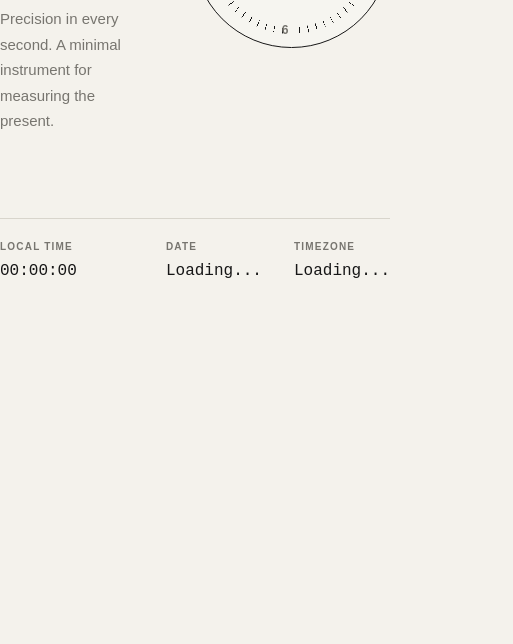
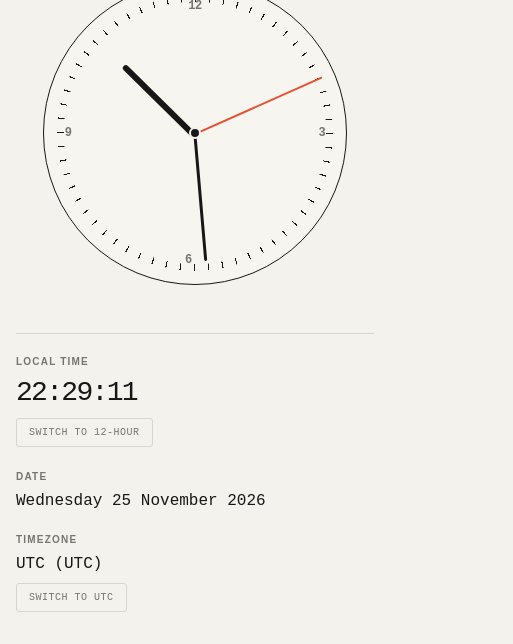
Before and after one commit to EILIYA-bni/javascript30-challenge, a plain HTML site: page 02-clock/index.html in a window 390 px wide. Shown: the part 593-1237 px from the top of the page, 513 px wide, since content can reach past the window. Before the commit the page ends 905 px from the top, so only its background shows below. Drawn offline with Linux system fonts and the light colour scheme.

Commit message:
Finished the jobgit add .git add .

```diff
--- a/02-clock/index.html
+++ b/02-clock/index.html
@@ -76,22 +76,37 @@
             </section>
         </main>
 
-        <!-- Digital information -->
+        <!-- Digital information and clock controls -->
         <footer class="information">
+
             <div class="time-information">
-                <span>LOCAL TIME</span>
-                <time datetime="digital-time">00:00:00</time>
+                <span id="time-mode-label">LOCAL TIME</span>
+
+                <time id="digital-time" class="digital-time" datetime="">00:00:00</time>
+
+                <button type="button" id="format-toggle" class="clock-control" aria-pressed="false">
+                    Switch to 12-hour
+                </button>
             </div>
 
             <div class="date-information">
                 <span>DATE</span>
-                <time datetime="current-date">Loading...</time>
+
+                <time id="current-date" class="current-date" datetime="">Loading...</time>
             </div>
 
             <div class="timezone-information">
                 <span>TIMEZONE</span>
-                <time datetime="timezone">Loading...</time>
+
+                <span id="timezone" class="timezone">
+                    Loading...
+                </span>
+
+                <button type="button" id="timezone-toggle" class="clock-control" aria-pressed="false">
+                    Switch to UTC
+                </button>
             </div>
+
         </footer>
     </div>
 </body>
--- a/02-clock/script.js
+++ b/02-clock/script.js
@@ -0,0 +1,223 @@
+/* SELECT HTML ELEMENTS */
+
+// Analog clock
+const secondHand = document.querySelector(".second-hand");
+const minuteHand = document.querySelector(".minute-hand");
+const hourHand = document.querySelector(".hour-hand");
+
+// Digital information
+const digitalTime = document.querySelector("#digital-time");
+const currentDate = document.querySelector("#current-date");
+const timezone = document.querySelector("#timezone");
+const timeModeLabel = document.querySelector("#time-mode-label");
+
+// Interactive controls
+const formatToggle = document.querySelector("#format-toggle");
+const timezoneToggle = document.querySelector("#timezone-toggle");
+
+
+/* CHECK HTML CONNECTIONS */
+
+const elements = {
+    secondHand,
+    minuteHand,
+    hourHand,
+    digitalTime,
+    currentDate,
+    timezone,
+    timeModeLabel,
+    formatToggle,
+    timezoneToggle
+};
+
+const missingElements = Object.entries(elements)
+    .filter(([name, element]) => !element)
+    .map(([name]) => name);
+
+if (missingElements.length > 0) {
+    throw new Error(
+        `Missing HTML elements: ${missingElements.join(", ")}`
+    );
+}
+
+
+/* CLOCK SETTINGS */
+
+const localTimeZone =
+    Intl.DateTimeFormat().resolvedOptions().timeZone || "UTC";
+
+let is24Hour = true;
+let isUTC = false;
+
+
+/* HELPER FUNCTIONS */
+
+function padZero(number) {
+    return String(number).padStart(2, "0");
+}
+
+
+/* UPDATE ANALOG AND DIGITAL CLOCK */
+
+function updateClock() {
+
+    const now = new Date();
+
+    // Select the active timezone
+    const activeTimeZone = isUTC ? "UTC" : localTimeZone;
+
+
+    // Get time components for the selected timezone
+    const timeParts = new Intl.DateTimeFormat("en-GB", {
+        timeZone: activeTimeZone,
+        hour: "2-digit",
+        minute: "2-digit",
+        second: "2-digit",
+        hourCycle: is24Hour ? "h23" : "h12"
+    }).formatToParts(now);
+
+
+    // Convert time parts into an object
+    const timeValues = Object.fromEntries(
+        timeParts
+            .filter(part =>
+                ["hour", "minute", "second", "dayPeriod"].includes(part.type)
+            )
+            .map(part => [part.type, part.value])
+    );
+
+
+    const hours = Number(timeValues.hour);
+    const minutes = Number(timeValues.minute);
+    const seconds = Number(timeValues.second);
+
+    const milliseconds = now.getMilliseconds();
+
+
+    /* CALCULATE CLOCK HAND ANGLES */
+
+    // Fractional seconds make the second hand move smoothly
+    const secondsWithFraction = seconds + milliseconds / 1000;
+
+    const minutesWithFraction =
+        minutes + secondsWithFraction / 60;
+
+    const hoursWithFraction =
+        (hours % 12) + minutesWithFraction / 60;
+
+
+    const secondsDegrees =
+        (secondsWithFraction * 6) + 90;
+
+    const minutesDegrees =
+        (minutesWithFraction * 6) + 90;
+
+    const hoursDegrees =
+        (hoursWithFraction * 30) + 90;
+
+
+    /* ROTATE ANALOG CLOCK HANDS */
+
+    secondHand.style.transform =
+        `rotate(${secondsDegrees}deg)`;
+
+    minuteHand.style.transform =
+        `rotate(${minutesDegrees}deg)`;
+
+    hourHand.style.transform =
+        `rotate(${hoursDegrees}deg)`;
+
+
+    /* UPDATE DIGITAL TIME */
+
+    const dayPeriod = timeValues.dayPeriod
+        ? ` ${timeValues.dayPeriod.toUpperCase()}`
+        : "";
+
+    digitalTime.textContent =
+        `${padZero(hours)}:${padZero(minutes)}:${padZero(seconds)}${dayPeriod}`;
+
+    digitalTime.dateTime = now.toISOString();
+
+
+    /* UPDATE DATE */
+
+    currentDate.textContent = new Intl.DateTimeFormat("en-GB", {
+        timeZone: activeTimeZone,
+        weekday: "long",
+        day: "numeric",
+        month: "long",
+        year: "numeric"
+    }).format(now);
+
+    currentDate.dateTime = now.toISOString();
+
+
+    /* UPDATE TIMEZONE */
+
+    if (isUTC) {
+        timezone.textContent = "UTC";
+    } else {
+
+        const zoneParts = new Intl.DateTimeFormat("en-GB", {
+            timeZone: localTimeZone,
+            timeZoneName: "short"
+        }).formatToParts(now);
+
+        const zoneAbbreviation = zoneParts.find(
+            part => part.type === "timeZoneName"
+        )?.value;
+
+        timezone.textContent =
+            `${localTimeZone} (${zoneAbbreviation || "Local"})`;
+    }
+
+
+    /* UPDATE CONTROL LABELS */
+
+    timeModeLabel.textContent =
+        isUTC ? "UTC TIME" : "LOCAL TIME";
+
+    formatToggle.textContent =
+        is24Hour ? "Switch to 12-hour" : "Switch to 24-hour";
+
+    timezoneToggle.textContent =
+        isUTC ? "Use local time" : "Switch to UTC";
+
+    formatToggle.setAttribute(
+        "aria-pressed",
+        String(!is24Hour)
+    );
+
+    timezoneToggle.setAttribute(
+        "aria-pressed",
+        String(isUTC)
+    );
+}
+
+// Switch between 12-hour and 24-hour formats
+formatToggle.addEventListener("click", () => {
+
+    is24Hour = !is24Hour;
+
+    updateClock();
+
+});
+
+// Switch between local time and UTC
+timezoneToggle.addEventListener("click", () => {
+
+    isUTC = !isUTC;
+
+    updateClock();
+
+});
+
+
+/* START CLOCK */
+
+// Initial update
+updateClock();
+
+// Refresh every 50 milliseconds for smoother hand movement
+setInterval(updateClock, 50);
--- a/02-clock/style.css
+++ b/02-clock/style.css
@@ -250,7 +250,7 @@ body {
     z-index: 2;
 }
 
-.min-hand {
+.minute-hand {
     /* Minute hand styles */
     left: 8%;
     width: 42%;
@@ -330,4 +330,163 @@ body {
     font-size: 16px;
 }
 
-/* IF YOU WANT CONTINUE IT AND MAKE IT RESPONSIVE FOR ALL DEVICES */
+/* Clock interaction controls */
+
+.clock-control {
+    width: fit-content;
+
+    padding: 8px 12px;
+
+    border: 1px solid var(--line);
+    border-radius: 3px;
+
+    background: transparent;
+    color: var(--muted);
+
+    font-family: var(--font-mono);
+    font-size: 10px;
+    letter-spacing: 0.05em;
+    text-transform: uppercase;
+
+    cursor: pointer;
+
+    transition:
+        color 0.2s ease,
+        border-color 0.2s ease,
+        background-color 0.2s ease;
+}
+
+.clock-control:hover {
+    color: var(--accent);
+    border-color: var(--accent);
+}
+
+.clock-control:focus-visible {
+    outline: 2px solid var(--accent);
+    outline-offset: 3px;
+}
+
+
+/* Responsive design */
+
+@media (max-width: 900px) {
+
+    .page-container {
+        width: calc(100% - 48px);
+    }
+
+    .main-content {
+        gap: 40px;
+    }
+
+    .clock-face {
+        width: clamp(260px, 40vw, 420px);
+    }
+
+    .introduction h1 {
+        font-size: clamp(3.5rem, 7vw, 6rem);
+    }
+}
+
+
+@media (max-width: 700px) {
+
+    .page-container {
+        width: calc(100% - 32px);
+    }
+
+    .header-container {
+        gap: 16px;
+        flex-wrap: wrap;
+    }
+
+    .header-container .name-logo {
+        padding-left: 0;
+    }
+
+    .name-logo img {
+        width: 52px;
+        height: 52px;
+        object-fit: cover;
+    }
+
+    .name-logo h1 {
+        font-size: 18px;
+    }
+
+    .header-container .links ul {
+        padding-right: 0;
+        flex-wrap: wrap;
+        gap: 8px;
+    }
+
+    .links a {
+        font-size: 12px;
+    }
+
+    .main-content {
+        grid-template-columns: 1fr;
+        gap: 48px;
+        padding-block: 56px;
+    }
+
+    .introduction {
+        max-width: 100%;
+    }
+
+    .introduction h1 {
+        font-size: clamp(3.5rem, 14vw, 6rem);
+    }
+
+    .clock-face {
+        width: min(78vw, 420px);
+    }
+
+    .information {
+        grid-template-columns: 1fr 1fr;
+        gap: 24px 16px;
+    }
+
+    .time-information {
+        grid-column: 1 / -1;
+    }
+
+}
+
+
+@media (max-width: 420px) {
+
+    .header-container {
+        align-items: flex-start;
+        flex-direction: column;
+    }
+
+    .editorial-introduction {
+        padding-inline: 0;
+    }
+
+    .editorial-introduction h2 {
+        font-size: 1.25rem;
+    }
+
+    .editorial-introduction span {
+        font-size: 0.75rem;
+    }
+
+    .main-content {
+        padding-block: 48px;
+    }
+
+    .information {
+        grid-template-columns: 1fr;
+    }
+
+    .time-information {
+        grid-column: auto;
+    }
+
+    .digital-time {
+        font-size: 28px;
+    }
+
+}
```
